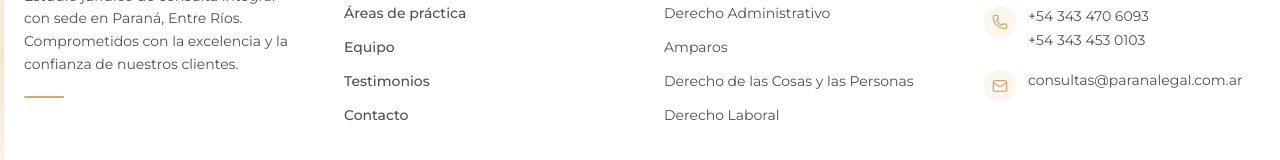
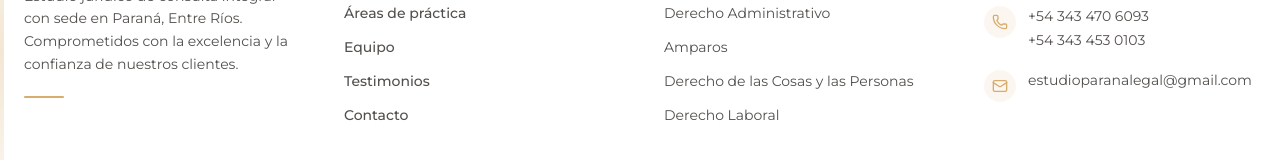
Before and after one commit to paranalegalweb/Paranalegal, a React (Vite) app: page / in a window 1280 px wide. Shown: the part 7881-8041 px from the top of the page. Built offline with nearby package versions, Linux system fonts and the light colour scheme.

Commit message:
Update email to estudioparanalegal@gmail.com
Co-Authored-By: Claude Opus 4.6 (1M context) <noreply@anthropic.com>

```diff
--- a/index.html
+++ b/index.html
@@ -66,7 +66,7 @@
         "logo": "https://paranalegal.com/og-image.png",
         "image": "https://paranalegal.com/og-image.png",
         "telephone": "+54 343 470 6093",
-        "email": "consultas@paranalegal.com.ar",
+        "email": "estudioparanalegal@gmail.com",
         "address": {
           "@type": "PostalAddress",
           "streetAddress": "Santa Fe 53",
@@ -275,7 +275,7 @@
         <h2>Contacto</h2>
         <p>Dirección: Santa Fe 53, Paraná, Entre Ríos, Argentina (CP 3100)</p>
         <p>Teléfono: <a href="tel:+543434706093">+54 343 470 6093</a></p>
-        <p>Email: <a href="mailto:consultas@paranalegal.com.ar">consultas@paranalegal.com.ar</a></p>
+        <p>Email: <a href="mailto:estudioparanalegal@gmail.com">estudioparanalegal@gmail.com</a></p>
         <p>Horario: Lunes a Viernes de 8:00 a 18:00</p>
         <p>Atendemos en Paraná, Oro Verde, San Benito, Crespo, Diamante, Victoria, Nogoyá, La Paz y toda la provincia de Entre Ríos. Consultas virtuales disponibles.</p>
       </noscript>
--- a/src/app/components/Footer.tsx
+++ b/src/app/components/Footer.tsx
@@ -63,9 +63,9 @@ export function Footer() {
               <Phone className="w-3.5 h-3.5 text-[#d8ac6d]" />
               343 470 6093
             </a>
-            <a href="mailto:consultas@paranalegal.com.ar" className="flex items-center gap-1.5 hover:text-[#d8ac6d] transition-colors break-all">
+            <a href="mailto:estudioparanalegal@gmail.com" className="flex items-center gap-1.5 hover:text-[#d8ac6d] transition-colors break-all">
               <Mail className="w-3.5 h-3.5 text-[#d8ac6d] flex-shrink-0" />
-              consultas@paranalegal.com.ar
+              estudioparanalegal@gmail.com
             </a>
           </div>
         </motion.div>
@@ -174,10 +174,10 @@ export function Footer() {
                   <Mail className="w-4 h-4 text-[#d8ac6d]" />
                 </div>
                 <a
-                  href="mailto:consultas@paranalegal.com.ar"
+                  href="mailto:estudioparanalegal@gmail.com"
                   className="text-[#524F4C] text-sm hover:text-[#d8ac6d] transition-colors break-all"
                 >
-                  consultas@paranalegal.com.ar
+                  estudioparanalegal@gmail.com
                 </a>
               </div>
             </div>
```
